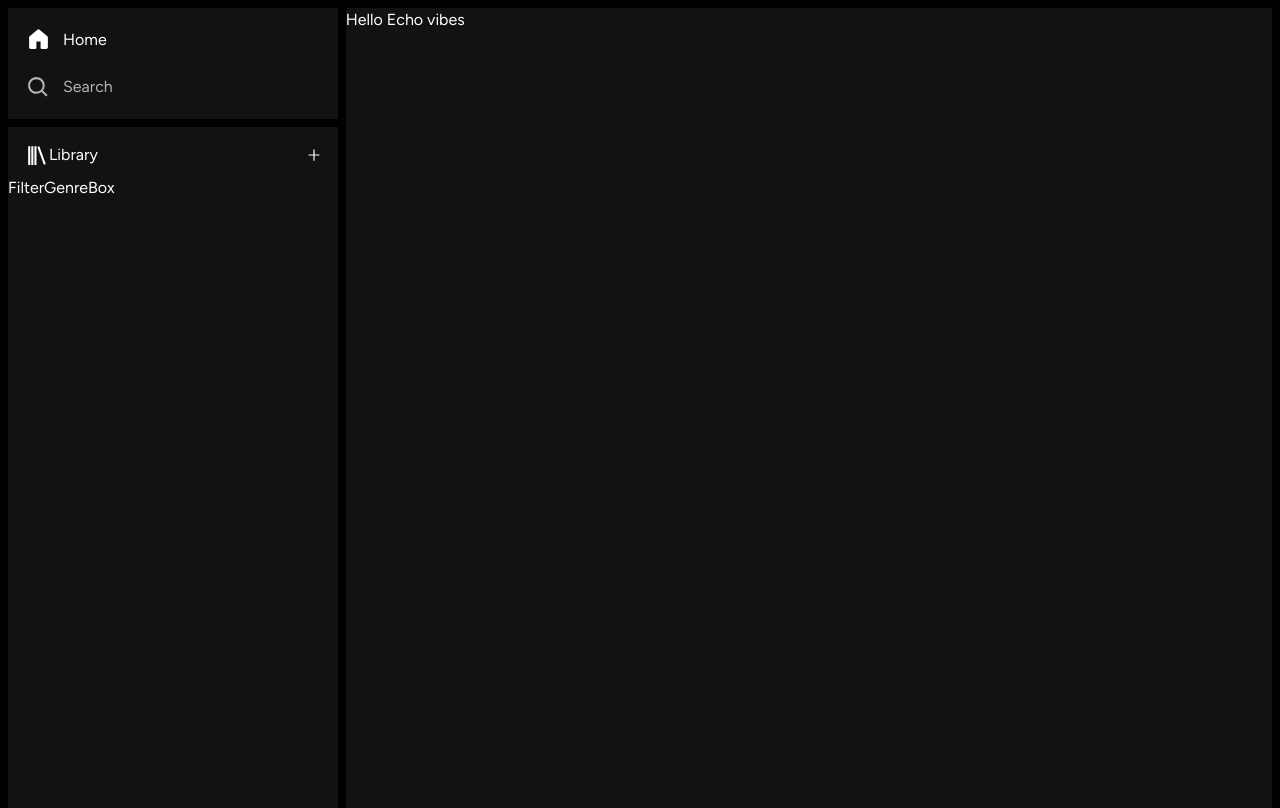
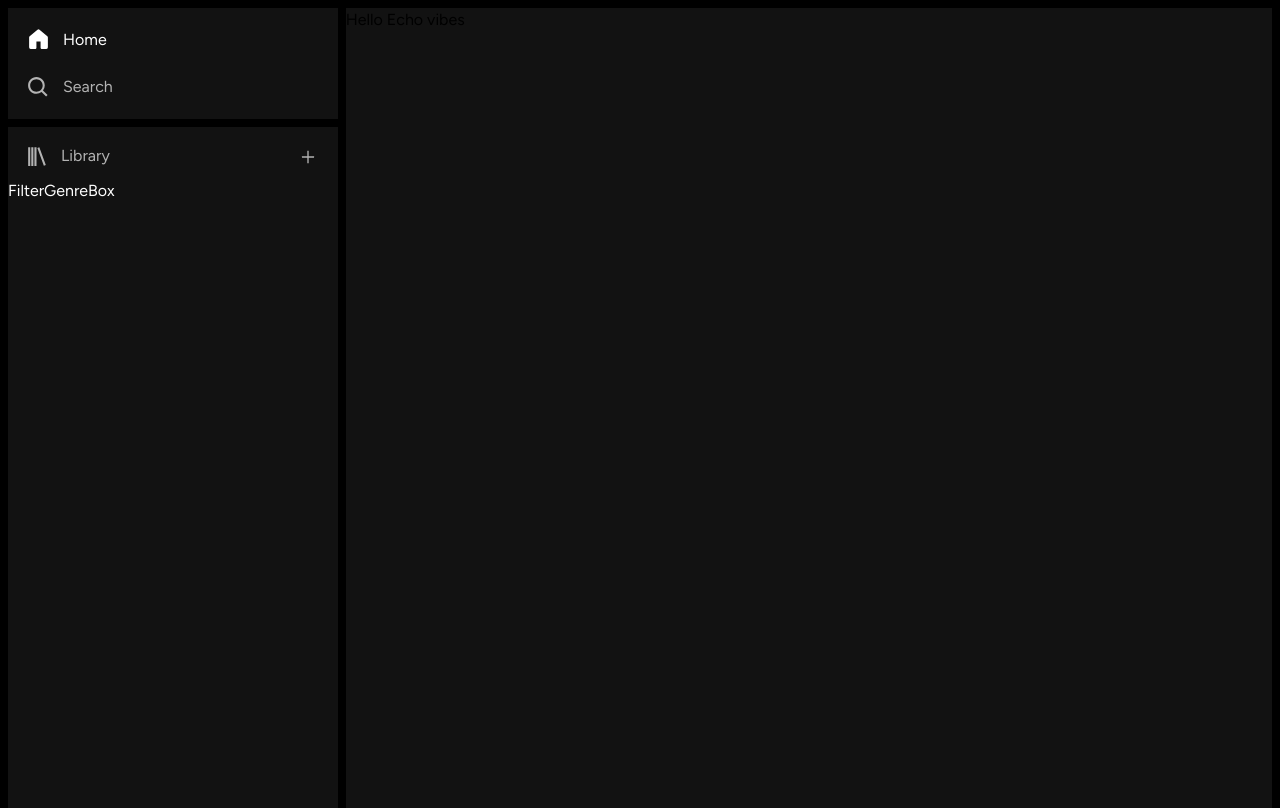
Before and after one commit to khanhcoluy/echo-vibes-ui, a Next.js app: page / in a window 1280 px wide. Built offline with nearby package versions, Linux system fonts and the light colour scheme.

Commit message:
Design UI for Library header component

```diff
--- a/app/globals.css
+++ b/app/globals.css
@@ -4,15 +4,9 @@
 
 :root {
   background-color: black;
-  color: white;
   height: 100%;
   margin: 0;
   padding: 0;
   overflow: hidden;
   box-sizing: border-box;
-  /* --primary-color: #121212; */
 }
-
-/* .bg-primary {
-  background-color: var(--primary-color);
-} */
--- a/components/sidebar/sidebarLibrary/header/LibraryHeader.tsx
+++ b/components/sidebar/sidebarLibrary/header/LibraryHeader.tsx
@@ -3,14 +3,14 @@ import { AiOutlinePlus } from 'react-icons/ai';
 
 const LibraryHeader = () => {
   return (
-    <div className="pt-2">
-      <header className="flex justify-between items-center px-4 py-2 gap-3 w-full">
-        <div className="flex cursor-pointer px-">
+    <div className="pt-2 text-white">
+      <header className="text-secondary-color flex justify-between items-center px-4 py-2 gap-3 w-full">
+        <div className="flex gap-3 cursor-pointer hover:text-primary-color ease-in-out duration-300">
           <BiLibrary size={25} />
           <p>Library</p>
         </div>
-        <button>
-          <AiOutlinePlus />
+        <button className="flex justify-center items-center hover:text-primary-color hover:bg-slate-800 w-7 h-7 ease-in-out duration-300 rounded-full">
+          <AiOutlinePlus className="text-[1.125rem]" />
         </button>
       </header>
       <div>FilterGenreBox</div>
--- a/components/sidebar/sidebarNavigation/SidebarNavigationItem.tsx
+++ b/components/sidebar/sidebarNavigation/SidebarNavigationItem.tsx
@@ -16,18 +16,13 @@ const NavigationItem: React.FC<NavigationItemProps> = ({
   label,
 }) => {
   return (
-    <li className="flex items-center">
+    <li className="flex items-center ">
       <Link
         href={href}
-        className="flex items-center px-1.5 py-2 gap-3 cursor-pointer w-full"
+        className="flex items-center text-secondary-color hover:text-primary-color ease-in-out duration-300 px-1.5 py-2 gap-3 cursor-pointer w-full"
       >
-        <Icon
-          className={twMerge('text-secondary-color', active && 'text-white')}
-          size={25}
-        />
-        <p className={twMerge('text-secondary-color', active && 'text-white')}>
-          {label}
-        </p>
+        <Icon className={twMerge(active && 'text-white')} size={25} />
+        <p className={twMerge(active && 'text-white')}>{label}</p>
       </Link>
     </li>
   );
--- a/tailwind.config.ts
+++ b/tailwind.config.ts
@@ -13,6 +13,9 @@ const config: Config = {
         'gradient-conic':
           'conic-gradient(from 180deg at 50% 50%, var(--tw-gradient-stops))',
       },
+      backgroundColor: {
+        highlight: '#1a1a1a',
+      },
       colors: {
         primary: '#121212',
         secondary: '#b3b3b3',
```
